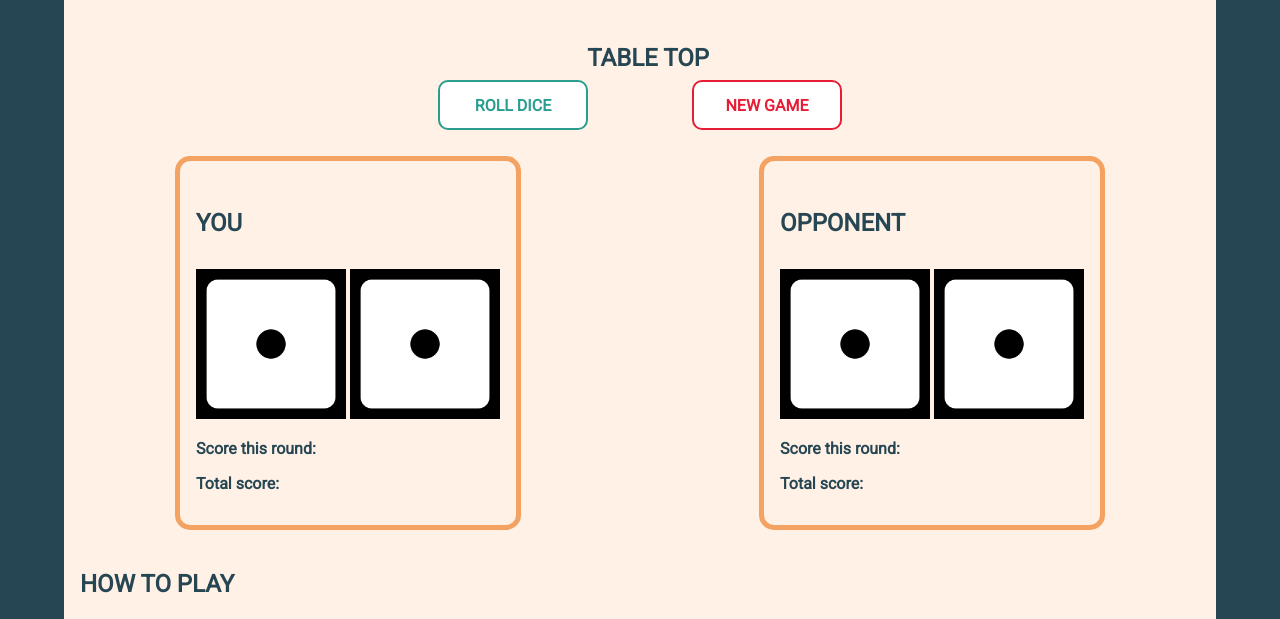
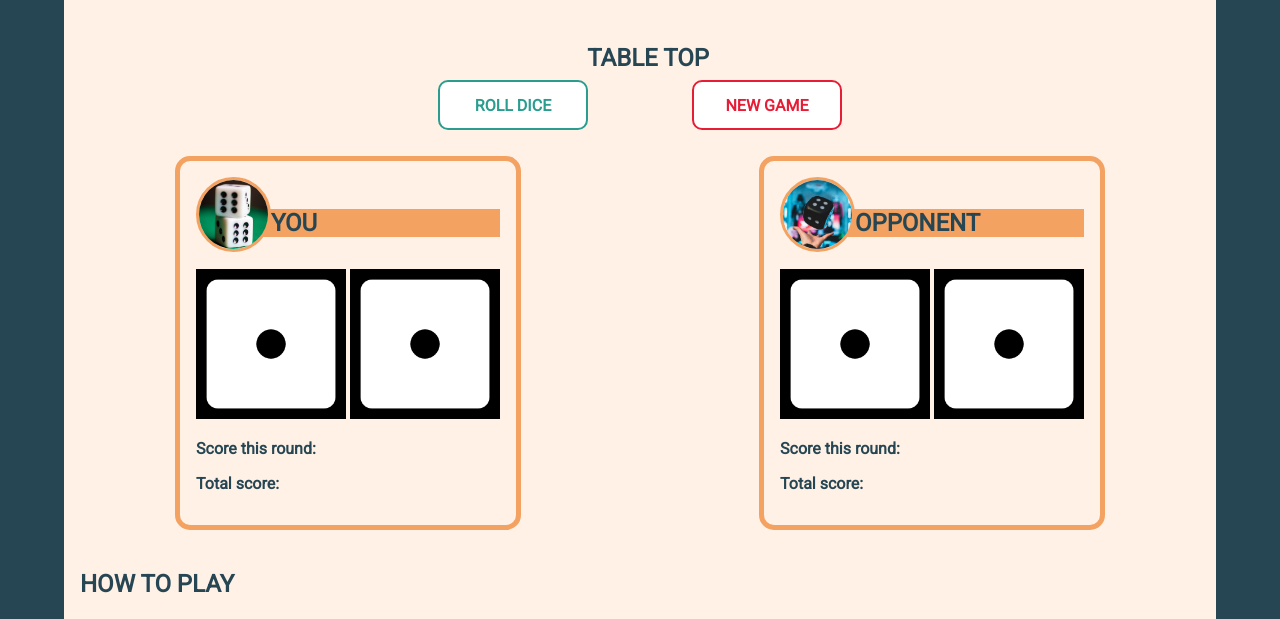
Before and after one commit to kbonneteau/Comp-2132-Final-Project, a plain HTML site: page index.html in a window 1280 px wide. Shown: the part 147-766 px from the top of the page. Drawn offline with Linux system fonts and the light colour scheme.

Commit message:
Added player icon images

```diff
--- a/css/mixins.scss
+++ b/css/mixins.scss
@@ -43,3 +43,7 @@
     font-weight: bold;
     text-transform: uppercase;
 }
+
+@mixin borderStyle(){
+    border: solid 3px $accent2;
+}
--- a/css/page_content.scss
+++ b/css/page_content.scss
@@ -149,6 +149,20 @@ img {
     height: $diceSize;
 }
 
+.icon {
+    float: left;
+    width: 75px;
+    height: 75px;
+    border-radius: 50%;
+    @include borderStyle();
+}
+
+h4 {
+    margin-left: 55px;
+    background-color: $accent2;
+}
+
+
 #pop-up {
     background-color: $accent2;
     color: black;
--- a/index.html
+++ b/index.html
@@ -41,6 +41,7 @@
                         </div>
                         <!-- Output area -->
                         <section class="section-p1">
+                            <img class="icon" src="images/icon-1.jpg" alt="a photo of one dice sitting on top of the other">
                             <h4 class="h4-p1">You</h4>
 
                             <div class="dice-container" id="dice-container1">
@@ -55,7 +56,10 @@
                             </div>
                         </section>
                         <section class="section-p2">
+                            <img class="icon" src="images/icon-2.jpg" alt="a photo of a hand throwing a large dice in the air">
                             <h4 class="h4-p2">Opponent</h4>
+
+
                             <div class="dice-container" id="dice-container2">
                                 <img src="images/dice-1.png" alt="dice with the number 1 on the face" id="dice-image-3">
 
```
Also changed, not shown: css/styles.css, css/styles.min.css, images/icon-1.jpg (added), images/icon-2.jpg (added), resources.txt (added).
